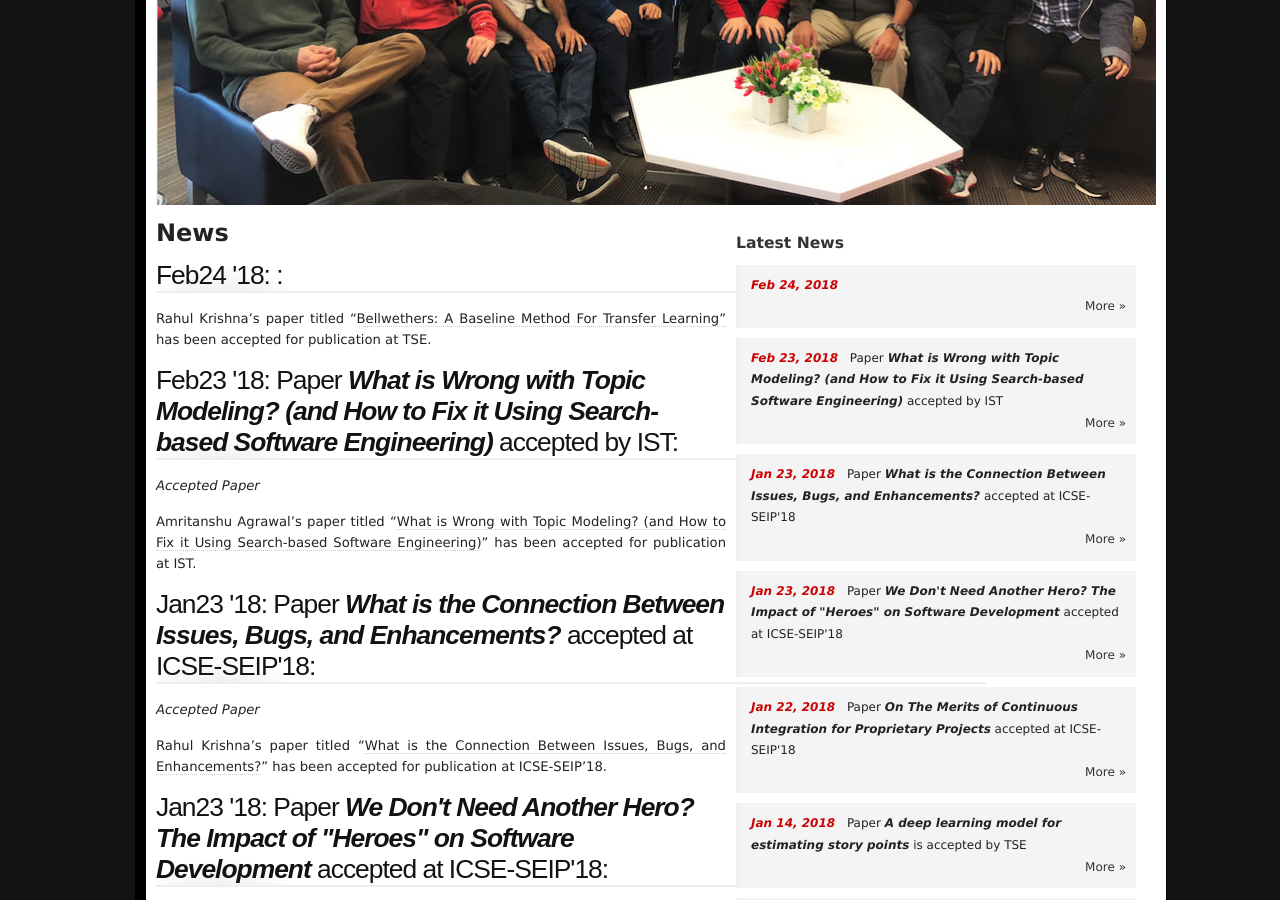
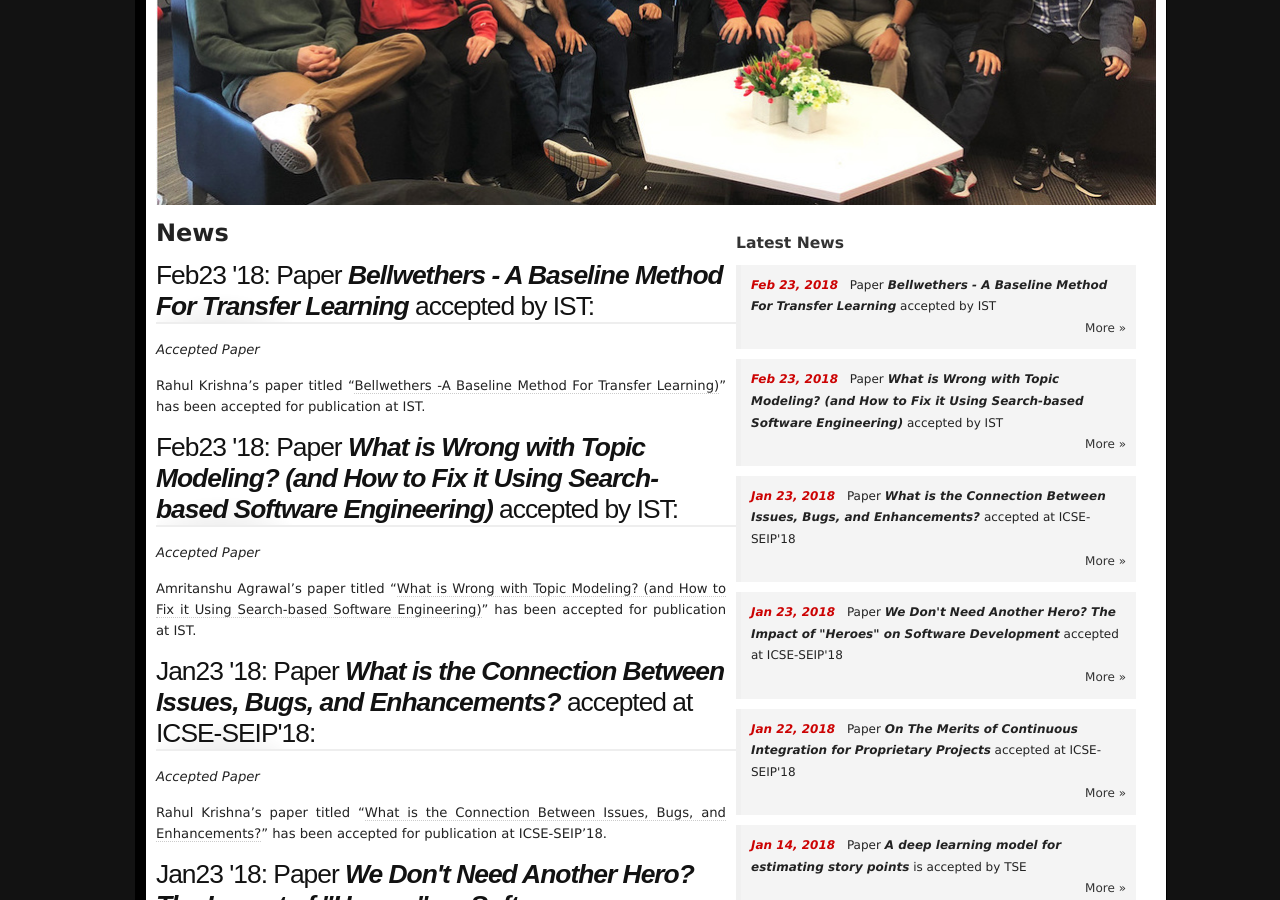
Before and after one commit to ai-se/ai-se.github.io, a Jekyll site: the page built from news/index.html, in a window 1280 px wide and 900 px high, scrolled down 495 px. Built offline with Jekyll 4.4.1, drawn with Linux system fonts in a browser that asks for light colours.

Commit message:
Update 2018-02-23-tse.md

```diff
--- a/news/_posts/2018-02-23-tse.md
+++ b/news/_posts/2018-02-23-tse.md
@@ -1,8 +1,8 @@
 ---
 layout: page
-title: Paper <b><em>Bellwethers: A Baseline Method For Transfer Learning</em></b> accepted by TSE
+title: Paper <b><em>Bellwethers - A Baseline Method For Transfer Learning</em></b> accepted by IST
 author: Admin
 excerpt: Accepted Paper
 ---
 
-Rahul Krishna's paper titled "[Bellwethers: A Baseline Method For Transfer Learning"](https://arxiv.org/pdf/1703.06218.pdf) has been accepted for publication at TSE.
+Rahul Krishna's paper titled "[Bellwethers -A Baseline Method For Transfer Learning)](https://arxiv.org/pdf/1703.06218.pdf)" has been accepted for publication at IST.
```
